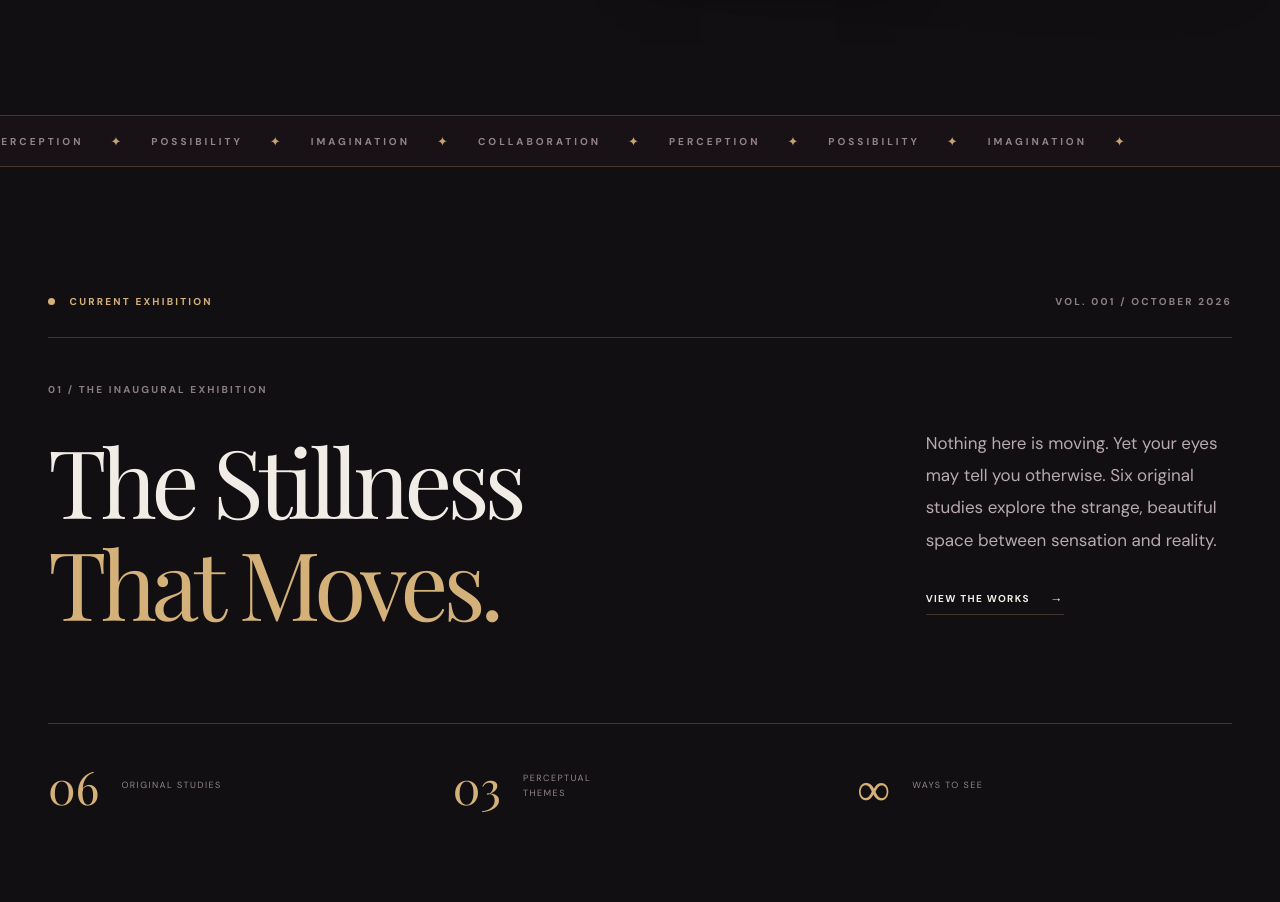
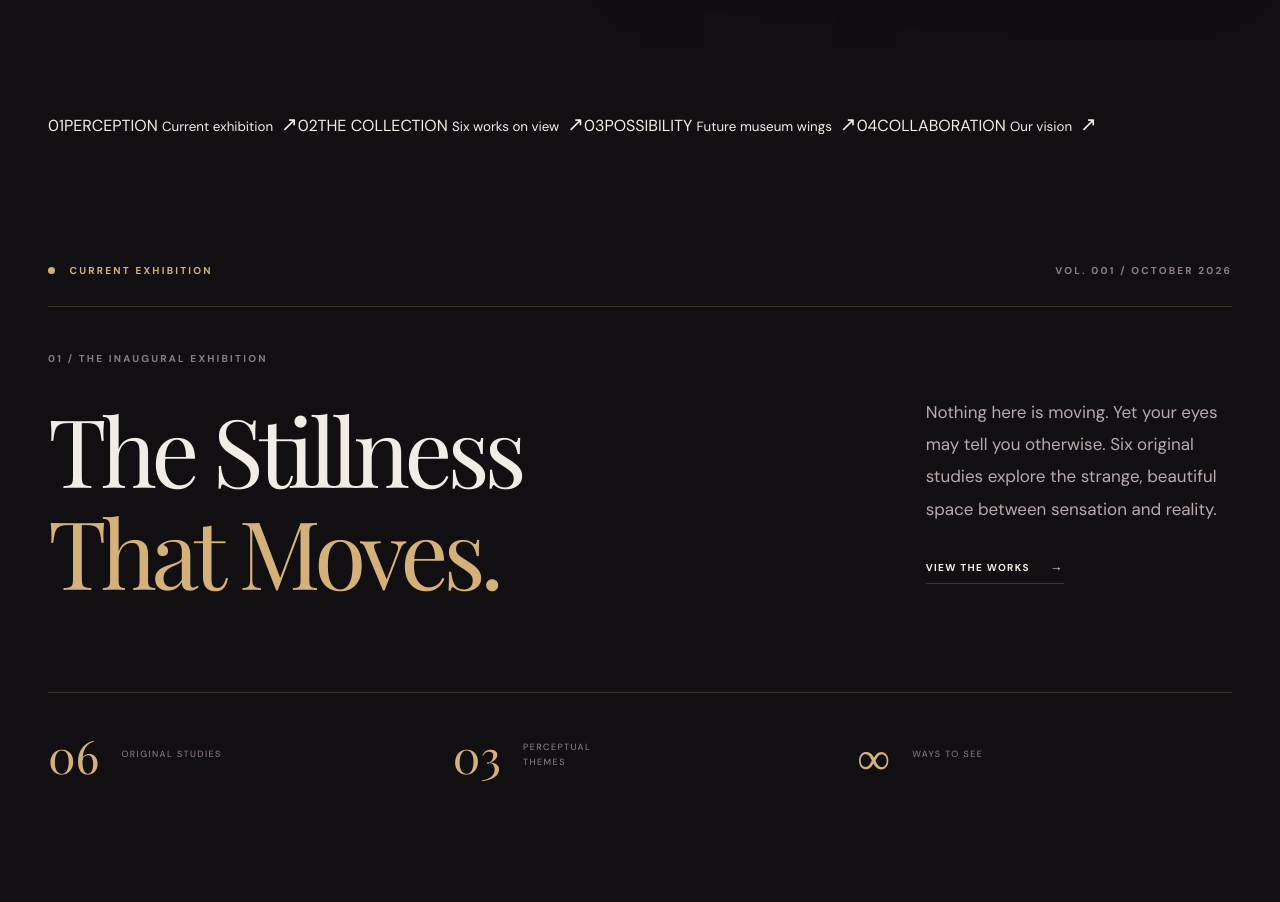
Before and after one commit to MichaelWave369/SiliconLouvre, a React (Vite) app: page / in a window 1280 px wide. Shown: the part 805-1707 px from the top of the page. Built offline with nearby package versions, Linux system fonts and the light colour scheme.

Commit message:
fix: replace clipped decorative ticker with accessible museum wayfinding

```diff
--- a/src/App.jsx
+++ b/src/App.jsx
@@ -222,7 +222,14 @@ export default function App() {
         </div>
       </section>
 
-      <div className="ticker" aria-hidden="true"><div>PERCEPTION <span>✦</span> POSSIBILITY <span>✦</span> IMAGINATION <span>✦</span> COLLABORATION <span>✦</span> PERCEPTION <span>✦</span> POSSIBILITY <span>✦</span> IMAGINATION <span>✦</span></div></div>
+      <nav className="experience-nav" aria-label="Explore museum wings">
+        <div className="experience-nav__inner container">
+          <a href="#exhibition" className="experience-nav__item"><span className="experience-nav__number">01</span><span className="experience-nav__label">PERCEPTION <small>Current exhibition</small></span><Arrow diagonal/></a>
+          <a href="#collection" className="experience-nav__item"><span className="experience-nav__number">02</span><span className="experience-nav__label">THE COLLECTION <small>Six works on view</small></span><Arrow diagonal/></a>
+          <a href="#future" className="experience-nav__item"><span className="experience-nav__number">03</span><span className="experience-nav__label">POSSIBILITY <small>Future museum wings</small></span><Arrow diagonal/></a>
+          <a href="#vision" className="experience-nav__item"><span className="experience-nav__number">04</span><span className="experience-nav__label">COLLABORATION <small>Our vision</small></span><Arrow diagonal/></a>
+        </div>
+      </nav>
 
       <section id="exhibition" className="exhibition-intro container" aria-labelledby="exhibition-title">
         <div className="exhibition-intro__top"><span className="eyebrow"><span className="gold-dot"/> CURRENT EXHIBITION</span><span className="eyebrow">VOL. 001 / OCTOBER 2026</span></div>
@@ -252,7 +259,7 @@ export default function App() {
         <span className="eyebrow">THE SILICON LOUVRE / A CURATORIAL THOUGHT</span>
       </section>
 
-      <section className="future" aria-labelledby="future-title">
+      <section id="future" className="future" aria-labelledby="future-title">
         <div className="container">
           <div className="future__heading"><div><span className="eyebrow">BEYOND THE FIRST ROOM</span><h2 id="future-title">An infinite <em>museum.</em></h2></div><p>This is the beginning. More rooms, more mediums, more possibilities. Each wing will open when its artwork and experience are ready.</p></div>
           <div className="room-grid">{rooms.map((room) => <article className="room-card" key={room.number}>
```
